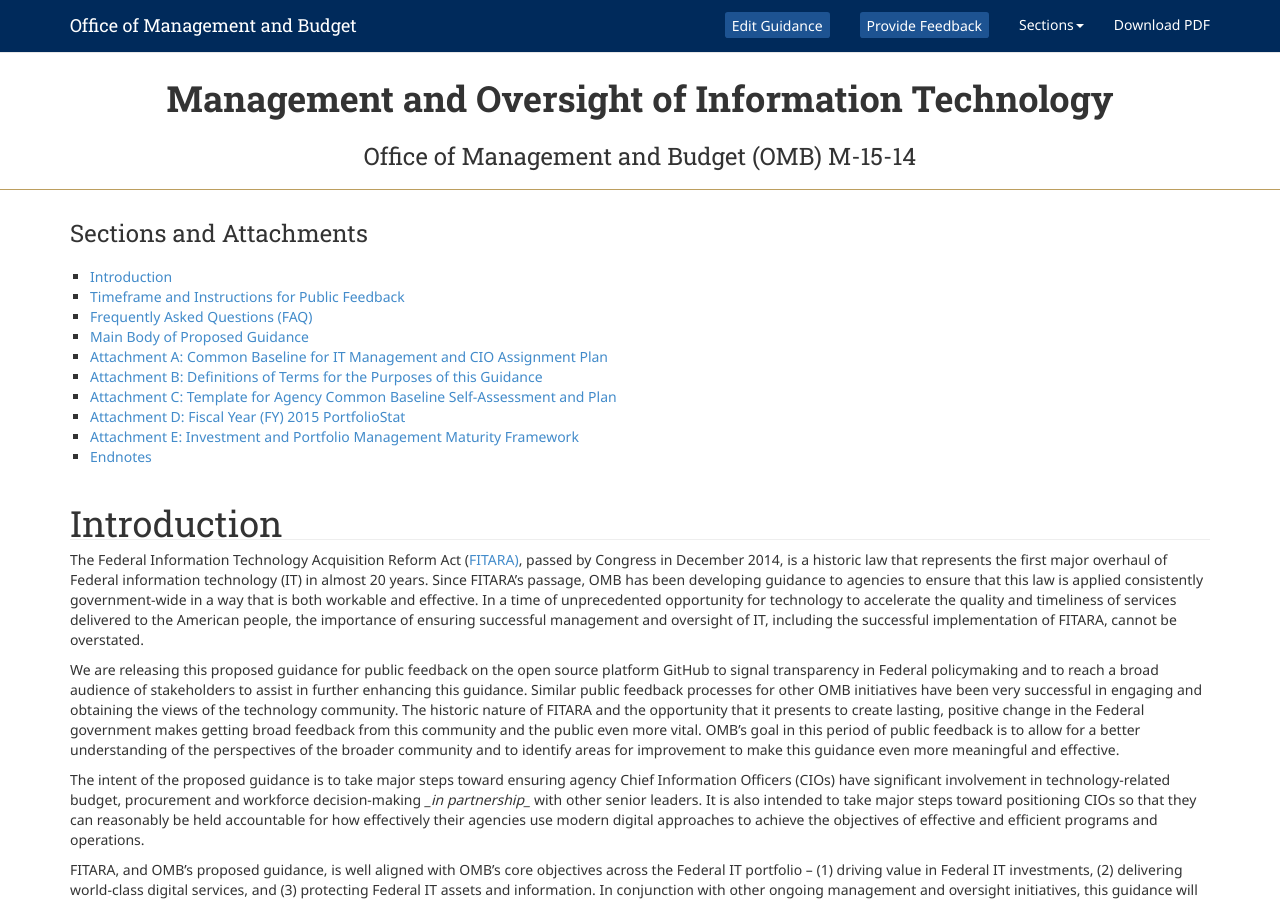
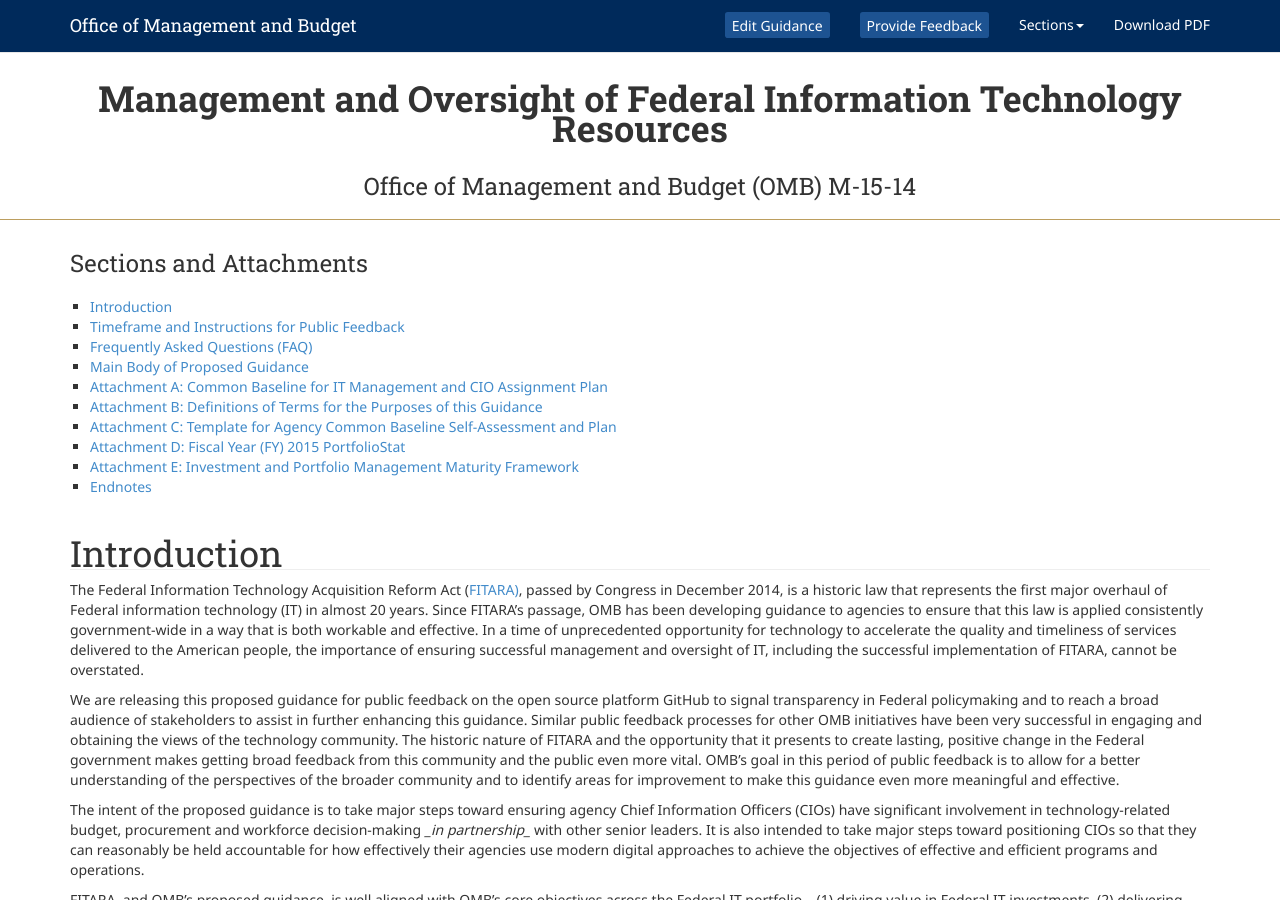
Before and after one commit to WhiteHouse/fitara, a Jekyll site: the page built from index.md, in a window 1280 px wide and 900 px high. Built offline with Jekyll 4.4.1, drawn with Linux system fonts in a browser that asks for light colours.

Commit message:
restored "resources"

```diff
--- a/_config.yml
+++ b/_config.yml
@@ -1,7 +1,7 @@
 # settings from whitehouse.github.io/fitara
 
 #document settings
-title: Management and Oversight of Information Technology
+title: Management and Oversight of Federal Information Technology Resources
 desc: Office of Management and Budget (OMB) M-15-14
 url: https://management.cio.gov
 
```
